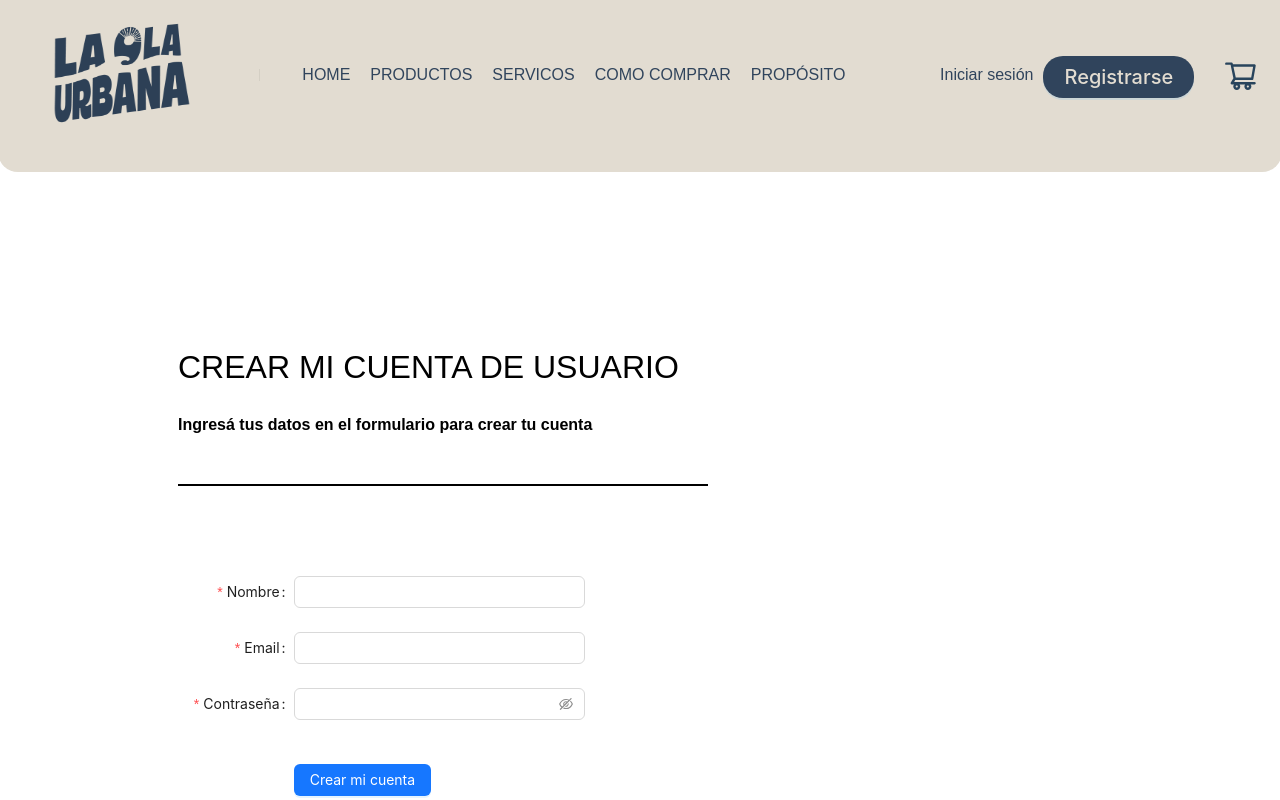
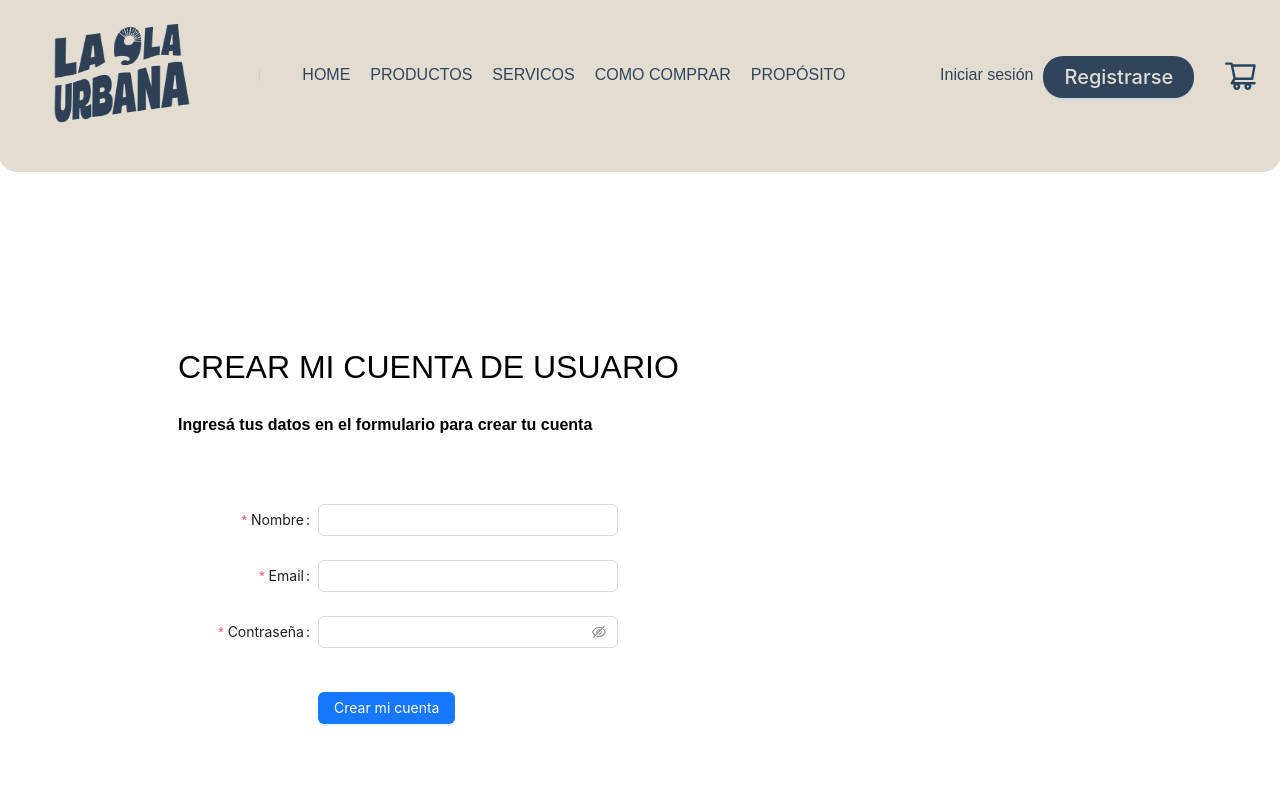
Before and after one commit to Melanialassia/ClientSurf, a React (Vite) app in the folder client/client/: page /account/create in a window 1280 px wide. Shown: the top 800 px of the page. Built offline with nearby package versions, Linux system fonts and the light colour scheme; a web font is replaced by a local one.

Commit message:
Se acomodó form de register

```diff
--- a/client/client/src/components/features/LoginForm/containers/FormContainer.jsx
+++ b/client/client/src/components/features/LoginForm/containers/FormContainer.jsx
@@ -69,26 +69,19 @@ const FormContainer = () => {
     }
   };
 
-
-  // const handleDisabled = () => {
-  //   return Object.values(errors).some((error) => error !== "");
-  // };
-
   return (
     <div className={styles.container}>
       <h2 className={styles.textt}>{infoLogin}</h2>
       <h4 className={styles.text}>{text}</h4>
-      <hr className={styles.hr} />
 
       <Form
         {...layout}
-        className={styles.container}
         name="nest-messages"
         onFinish={handleSubmit}
         style={{
-          marginTop: "20px",
-          marginLeft: "-50px",
-          maxWidth: 600,
+          marginTop: "-80px",
+          marginLeft: "-10px",
+          maxWidth: 450,
           fontSize: "200px",
         }}
         validateMessages={validateMessages}
@@ -113,18 +106,6 @@ const FormContainer = () => {
         >
           <Input onChange={(e) => handleChange("nameUser", e.target.value)} />
         </Form.Item>
-
-        {/* <Form.Item
-          name={["user", "lastName"]}
-          label="Apellido"
-          rules={[
-            {
-              required: true,
-            },
-          ]}
-        >
-          <Input onChange={(e) => handleChange("lastName", e.target.value)} />
-        </Form.Item> */}
 
         <Form.Item
           name={["user", "email"]}
```
